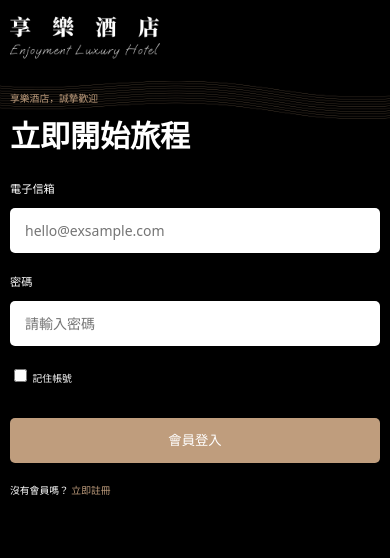
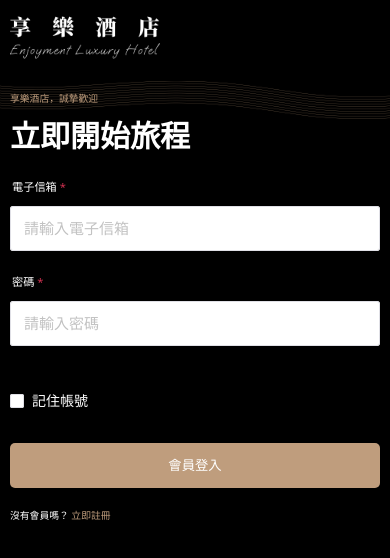
Before and after one commit to jasmjazz/typescript-booking-website, a Vue app: page /login in a window 390 px wide. Shown: the top 558 px of the page. Built offline with nearby package versions, Linux system fonts and the light colour scheme.

Commit message:
style: 登入頁 > 拉出 css

```diff
--- a/src/App.vue
+++ b/src/App.vue
@@ -23,4 +23,5 @@ body {
 
 <style lang="scss">
 @import 'assets/scss/register-page.scss';
+@import 'assets/scss/login-page.scss';
 </style>
--- /dev/null
+++ b/src/assets/scss/login-page.scss
@@ -0,0 +1,170 @@
+.login-page {
+  display: flex;
+  flex-direction: column;
+  background-color: #000;
+  height: 100vh;
+  overflow: hidden;
+
+  .top-nav {
+    z-index: 99;
+    padding: 10px;
+    .logo {
+      img {
+        width: 200px;
+
+        @media screen and (max-width: 850px) {
+          width: 150px;
+        }
+      }
+    }
+  }
+  .content-wrap {
+    flex: 1;
+    min-height: 1px;
+    display: flex;
+
+    overflow: auto;
+
+    .img-wrap {
+      width: 50%;
+
+      @media screen and (max-width: 850px) {
+        display: none;
+      }
+      img {
+        width: 100%;
+        height: 100%;
+        object-fit: cover;
+      }
+    }
+  }
+  .form-wrap {
+    flex: 1;
+    background-image: url('@/assets/img/line2.png');
+    background-repeat: no-repeat;
+    background-size: 100% auto;
+
+    .sub-title {
+      color: #bf9d7d;
+      font-size: 0.7em;
+      margin-bottom: 5px;
+    }
+
+    .form-title {
+      color: #fff;
+      font-weight: 700;
+      font-size: 38px;
+      margin-bottom: 20px;
+      @media screen and (max-width: 850px) {
+        font-size: 30px;
+      }
+    }
+    .form-inner {
+      max-width: 480px;
+      margin: 0 auto;
+      padding: 10px;
+    }
+    .steps {
+      display: flex;
+      align-items: center;
+      margin-bottom: 40px;
+      .step {
+        text-align: center;
+        opacity: 0.8;
+        .status {
+          width: 30px;
+          height: 30px;
+          line-height: 30px;
+          text-align: center;
+          border: 1px solid #fff;
+          color: #fff;
+          border-radius: 50%;
+          display: inline-block;
+          margin-bottom: 20px;
+        }
+        .text {
+          color: #fff;
+          font-size: 0.7em;
+        }
+
+        &.fill {
+          opacity: 1;
+          .status {
+            background-color: #bf9d7d;
+            border: 1px solid #bf9d7d;
+            color: #fff;
+          }
+        }
+      }
+      .line {
+        flex: 1;
+        height: 1px;
+        background-color: #fff;
+      }
+    }
+    .form {
+      label {
+        color: #fff;
+        font-size: 0.8em;
+        display: block;
+      }
+      input:not([type='checkbox']),
+      select {
+        background-color: #fff;
+        line-height: 45px;
+        height: 45px;
+        border-radius: 5px;
+        display: block;
+        border: none;
+        width: 100%;
+      }
+
+      .flex {
+        display: flex;
+        input,
+        select {
+          margin-right: 5px;
+          &:last-child {
+            margin-right: 0;
+          }
+        }
+      }
+      .btn {
+        width: 100%;
+        background-color: #ccc;
+        border: none;
+        display: block;
+        height: 45px;
+        line-height: 45px;
+        border-radius: 5px;
+        padding: 0;
+        margin-top: 30px;
+        cursor: pointer;
+
+        &.yellow {
+          background-color: #bf9d7d;
+          color: #fff;
+        }
+      }
+      .read {
+        color: #fff;
+      }
+
+      .remember-account {
+        font-size: 0.7em;
+        color: #fff;
+      }
+
+      .has-account {
+        font-size: 0.7em;
+        margin-top: 20px;
+        color: #fff;
+        cursor: default;
+        span {
+          color: #bf9d7d;
+          cursor: pointer;
+        }
+      }
+    }
+  }
+}
--- a/src/views/LoginView.vue
+++ b/src/views/LoginView.vue
@@ -1,7 +1,7 @@
 <template>
-  <div class="register-page">
+  <div class="login-page">
     <nav class="top-nav">
-      <div class="logo" @click="homepage">
+      <div class="logo" @click="router.push({ name: 'home' })">
         <img src="@/assets/img/logo.png" alt="" />
       </div>
     </nav>
@@ -16,19 +16,38 @@
 
           <form class="form" action="">
             <template v-if="currentStep === 1">
-              <label for="">電子信箱</label>
-              <input type="text" placeholder="hello@exsample.com" />
-              <label for="">密碼</label>
-              <input type="text" placeholder="請輸入密碼" />
+              <n-form ref="formRef" :model="user" :rules="userRules">
+                <n-form-item label="電子信箱" path="email">
+                  <n-input
+                    v-model:value="user.email"
+                    type="text"
+                    size="large"
+                    maxlength="50"
+                    clearable
+                    placeholder="請輸入電子信箱"
+                  />
+                </n-form-item>
+                <n-form-item label="密碼" path="password">
+                  <n-input
+                    v-model:value="user.password"
+                    type="password"
+                    size="large"
+                    maxlength="50"
+                    clearable
+                    placeholder="請輸入密碼"
+                  />
+                </n-form-item>
+              </n-form>
               <div style="margin-top: 20px; margin-bottom: 10px">
-                <input type="checkbox" />
-                <span class="remember-account"> 記住帳號 </span>
+                <n-checkbox size="small" v-model:checked="keepAccount" label="記住帳號" />
               </div>
 
-              <button class="btn yellow">會員登入</button>
+              <button type="button" class="btn yellow">會員登入</button>
             </template>
 
-            <div class="has-account">沒有會員嗎？ <span @click="changePage"> 立即註冊</span></div>
+            <div class="has-account">
+              沒有會員嗎？ <span @click="router.push({ name: 'register' })"> 立即註冊</span>
+            </div>
           </form>
         </div>
       </div>
@@ -38,194 +57,38 @@
 
 <script setup lang="ts">
 import { ref } from 'vue'
+import { useNotification, type FormInst } from 'naive-ui'
 import { useRouter } from 'vue-router'
 
+const notification = useNotification()
 const router = useRouter()
 
-const currentStep = ref<number>(1)
-
-function changePage() {
-  router.push({ name: 'register' })
+type User = {
+  email: string
+  password: string
 }
 
-function homepage() {
-  router.push({ name: 'home' })
-}
+const currentStep = ref<number>(1)
+const keepAccount = ref(false)
+
+const user = ref<User>({
+  email: '',
+  password: ''
+})
+
+// 欄位驗證
+const formRef = ref<FormInst | null>(null)
+const userRules = ref({
+  email: { type: 'email', required: true, message: '格式不正確', trigger: ['input', 'blur'] },
+  password: { type: 'email', required: true, message: '格式不正確', trigger: ['input', 'blur'] }
+})
 </script>
 
-<style lang="scss">
-.register-page {
-  display: flex;
-  flex-direction: column;
-  background-color: #000;
-  height: 100vh;
-  overflow: hidden;
-
-  .top-nav {
-    z-index: 99;
-    padding: 10px;
-    .logo {
-      img {
-        width: 200px;
-
-        @media screen and (max-width: 850px) {
-          width: 150px;
-        }
-      }
-    }
-  }
-  .content-wrap {
-    flex: 1;
-    min-height: 1px;
-    display: flex;
-
-    // overflow: auto;
-
-    .img-wrap {
-      width: 50%;
-
-      @media screen and (max-width: 850px) {
-        display: none;
-      }
-      img {
-        width: 100%;
-        height: 100%;
-        object-fit: cover;
-      }
-    }
-  }
-  .form-wrap {
-    flex: 1;
-    background-image: url('@/assets/img/line2.png');
-    background-repeat: no-repeat;
-    background-size: 100% auto;
-
-    .sub-title {
-      color: #bf9d7d;
-      font-size: 0.7em;
-      margin-bottom: 5px;
-    }
-
-    .form-title {
-      color: #fff;
-      font-weight: 700;
-      font-size: 38px;
-      margin-bottom: 20px;
-      @media screen and (max-width: 850px) {
-        font-size: 30px;
-      }
-    }
-    .form-inner {
-      max-width: 480px;
-      margin: 0 auto;
-      padding: 10px;
-    }
-    .steps {
-      display: flex;
-      align-items: center;
-      margin-bottom: 40px;
-      .step {
-        text-align: center;
-        opacity: 0.8;
-        .status {
-          width: 30px;
-          height: 30px;
-          line-height: 30px;
-          text-align: center;
-          border: 1px solid #fff;
-          color: #fff;
-          border-radius: 50%;
-          display: inline-block;
-          margin-bottom: 20px;
-        }
-        .text {
-          color: #fff;
-          font-size: 0.7em;
-        }
-
-        &.fill {
-          opacity: 1;
-          .status {
-            background-color: #bf9d7d;
-            border: 1px solid #bf9d7d;
-            color: #fff;
-          }
-        }
-      }
-      .line {
-        flex: 1;
-        height: 1px;
-        background-color: #fff;
-      }
-    }
-    .form {
-      label {
-        color: #fff;
-        font-size: 0.8em;
-        margin-top: 20px;
-        display: block;
-        margin-bottom: 10px;
-      }
-      input:not([type='checkbox']),
-      select {
-        background-color: #fff;
-        line-height: 45px;
-        height: 45px;
-        border-radius: 5px;
-        padding: 0 15px;
-        display: block;
-        border: none;
-        width: 100%;
-        margin-bottom: 5px;
-      }
-
-      .flex {
-        display: flex;
-        input,
-        select {
-          margin-right: 5px;
-          &:last-child {
-            margin-right: 0;
-          }
-        }
-      }
-      .btn {
-        width: 100%;
-        background-color: #ccc;
-        border: none;
-        display: block;
-        height: 45px;
-        line-height: 45px;
-        border-radius: 5px;
-        padding: 0;
-        margin-top: 30px;
-        cursor: pointer;
-
-        &.yellow {
-          background-color: #bf9d7d;
-          color: #fff;
-        }
-      }
-      .read {
-        color: #fff;
-      }
-
-      .remember-account {
-        font-size: 0.7em;
-        color: #fff;
-      }
-
-      .has-account {
-        font-size: 0.7em;
-        margin-top: 20px;
-        color: #fff;
-        cursor: default;
-        span {
-          color: #bf9d7d;
-          cursor: pointer;
-        }
-      }
-    }
-  }
+<style lang="scss" scoped>
+::v-deep(.n-form-item-label) {
+  color: #fff;
+}
+::v-deep(.n-checkbox .n-checkbox__label) {
+  color: #fff;
 }
 </style>
```
